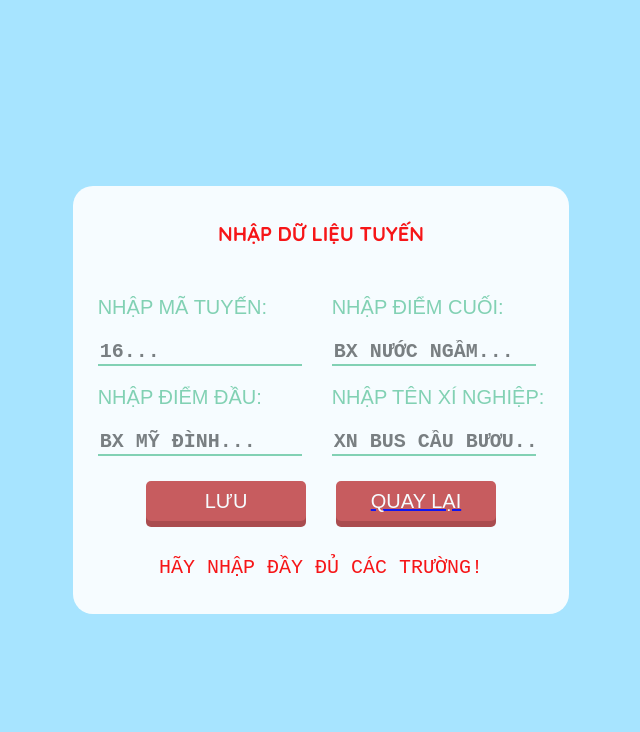
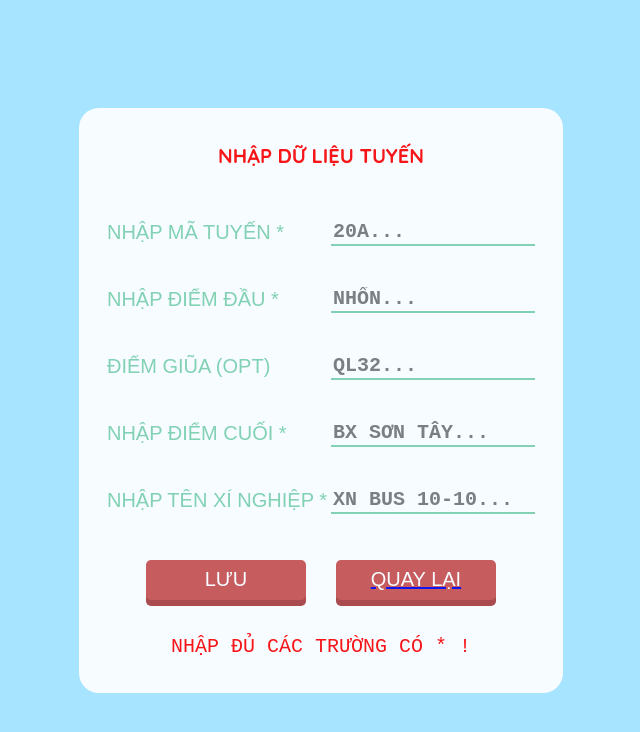
Before and after one commit to mhieu1296/LED_XE_BUYT_TRANSERCO, a plain HTML site: page input.html in a window 1280 px wide. Both pictures are taken after a click on the button "LƯU". Shown: the whole page, without its empty margins (319-959 px from the left). Drawn offline with Linux system fonts and the light colour scheme.

Commit message:
Them diem giua, danh cho cac tuyen co 3 chang

```diff
--- a/css/input.css
+++ b/css/input.css
@@ -7,7 +7,7 @@ body {
   background-size: cover;
   background-position: center;
   background-blend-mode: screen;
-  min-width: 400px;
+  min-width: 600px;
   display: flex;
   justify-content: center;
   align-items: center;
--- a/css/main.css
+++ b/css/main.css
@@ -6,7 +6,7 @@ body {
   background-size: cover;
   background-position: center;
   background-blend-mode: screen;
-  min-width: 350px;
+  min-width: 600px;
 }
 
 .LED {
@@ -140,6 +140,10 @@ body {
   gap: 10px;
   position: relative;
   text-transform: uppercase;
+
+  display: flex;
+  color: rgb(17, 205, 142);
+  font-size: 50pt;
 }
 
 /* dùng để chạy chữ, không xóa */
@@ -152,13 +156,12 @@ body {
   animation: marquee 12s linear infinite;
 }
 
-#diemDau,
+/* #diemDau,
+#diemGiua
 #diemCuoi,
 #HuyDongRaTuyen,
 #XeVeGara {
-  display: flex;
-  color: rgb(17, 205, 142);
-  font-size: 50pt;
+
 }
 
 #HuyDongRaTuyen,
@@ -167,9 +170,10 @@ body {
   justify-content: center;
   align-items: center;
   font-size: 50pt;
-}
+} */
 
-#arrow {
+#mui_ten_xanh1,
+#mui_ten_xanh2 {
   display: flex;
   max-width: 55px;
   max-height: 55px;
--- a/input.html
+++ b/input.html
@@ -16,23 +16,38 @@
     <div class="Nhap">
       <p id="NhapLabel">NHẬP DỮ LIỆU TUYẾN</p>
       <div class="NhapDuLieu">
-        <div class="cotTrai">
-          <p class="InputLabel">Nhập mã tuyến:</p>
-          <input id="maTuyenInput" type="text" placeholder="16..." />
+        <!-- <p class="InputLabel">Nhập mã tuyến *</p>
+        <input id="maTuyenInput" type="text" placeholder="20A..." />
 
-          <p class="InputLabel">Nhập điểm đầu:</p>
-          <input id="diemDauInput" type="text" placeholder="BX MỸ ĐÌNH..." />
-        </div>
-        <div class="cotPhai">
-          <p class="InputLabel">Nhập điểm cuối:</p>
-          <input id="diemCuoiInput" type="text" placeholder="BX NƯỚC NGẦM..." />
-          <p class="InputLabel">Nhập tên xí nghiệp:</p>
-          <input
-            id="xiNghiepInput"
-            type="text"
-            placeholder="XN BUS CẦU BƯƠU..."
-          />
-        </div>
+        <p class="InputLabel">Nhập điểm đầu *</p>
+        <input id="diemDauInput" type="text" placeholder="NHỔN..." />
+        <p class="InputLabel">ĐIỂM GIŨA (OPT)</p>
+        <input id="diemGiuaInput" type="text" placeholder="QL32..." class="khongBatBuoc"/>
+        <p class="InputLabel">Nhập điểm cuối *</p>
+        <input id="diemCuoiInput" type="text" placeholder="BX SƠN TÂY..." />
+        <p class="InputLabel">Nhập tên xí nghiệp *</p> -->
+        <table>
+          <tr>
+            <td><p class="InputLabel">Nhập mã tuyến *</p></td>
+            <td><input id="maTuyenInput" type="text" placeholder="20A..." /></td>
+          </tr>
+          <tr>
+            <td><p class="InputLabel">Nhập điểm đầu *</p></td>
+            <td><input id="diemDauInput" type="text" placeholder="NHỔN..." /></td>
+          </tr>
+          <tr>
+            <td><p class="InputLabel">ĐIỂM GIŨA (OPT)</p></td>
+            <td><input id="diemGiuaInput" type="text" placeholder="QL32..." class="khongBatBuoc" /></td>
+          </tr>
+          <tr>
+            <td><p class="InputLabel">Nhập điểm cuối *</p></td>
+            <td><input id="diemCuoiInput" type="text" placeholder="BX SƠN TÂY..." /></td>
+          </tr>
+          <tr>
+            <td><p class="InputLabel">Nhập tên xí nghiệp *</p></td>
+            <td><input id="xiNghiepInput" type="text" placeholder="XN BUS 10-10..." /></td>
+          </tr>
+        </table>
       </div>
       <div class="NutBam">
         <button class="NhapDuLieu" onclick="NhapDuLieu()">LƯU</button>
--- a/js/input.js
+++ b/js/input.js
@@ -1,25 +1,25 @@
 function NhapDuLieu() {
-  // Lấy tất cả các input trong div NhapDuLieu
-  const inputs = document.querySelectorAll(".NhapDuLieu input");
-  // Kiểm tra xem có ô nào bị bỏ trống không
+  const inputs = document.querySelectorAll("input");
+
   for (let input of inputs) {
-    if (input.value.trim() === "") {
-      document.getElementById("canhBao").innerText =
-        "HÃY NHẬP ĐẦY ĐỦ CÁC TRƯỜNG!";
+    const isRequired = !input.classList.contains("khongBatBuoc");
+
+    if (isRequired && input.value.trim() === "") {
+      document.getElementById("canhBao").innerText = "NHẬP ĐỦ CÁC TRƯỜNG CÓ * !";
       return;
-    } else {
-      document.getElementById("canhBao").innerText = "ĐÃ NHẬP ĐỦ";
     }
   }
 
   // Gán giá trị từ input vào localDrage để gán vào khi load trang (window_onload.js)
   const maTuyen = inputs[0].value;
   const diemDau = inputs[1].value;
-  const diemCuoi = inputs[2].value;
-  const xiNghiep = inputs[3].value;
+  const diemGiua = inputs[2].value;
+  const diemCuoi = inputs[3].value;
+  const xiNghiep = inputs[4].value;
 
   localStorage.setItem("maTuyen", maTuyen);
   localStorage.setItem("diemDau", diemDau);
+  localStorage.setItem("diemGiua", diemGiua);
   localStorage.setItem("diemCuoi", diemCuoi);
   localStorage.setItem("xiNghiep", xiNghiep);
   localStorage.setItem("MaTuyenCanGiua", maTuyen);
--- a/js/window_onload.js
+++ b/js/window_onload.js
@@ -8,17 +8,34 @@ window.onload = function () {
   // nhớ lại local storage
   const maTuyen = localStorage.getItem("maTuyen");
   const diemDau = localStorage.getItem("diemDau");
+  const diemGiua = localStorage.getItem("diemGiua");
   const diemCuoi = localStorage.getItem("diemCuoi");
   const xiNghiep = localStorage.getItem("xiNghiep");
 
+  console.log(diemGiua);
+
   document.getElementById("maTuyen").innerText = maTuyen;
   document.getElementById("diemDau").innerText = diemDau;
+  // document.getElementById("diemGiua").innerText = diemGiua;
+  if (diemGiua && diemGiua.trim() !== "") {
+    document.getElementById("diemGiua").innerText = diemGiua;
+  } else {
+    document.getElementById("mui_ten_xanh2").style.display = "none";
+    document.getElementById("diemGiua").style.display = "none";
+  }
   document.getElementById("diemCuoi").innerText = diemCuoi;
   document.getElementById("xiNghiep").innerText = xiNghiep;
   document.getElementById("MaTuyenCanGiua").innerText = maTuyen;
 
   document.getElementById("maTuyenLuu").innerText = maTuyen;
   document.getElementById("diemDauLuu").innerText = diemDau;
+  // document.getElementById("diemGiuaLuu").innerText = diemGiua;
+    if (diemGiua && diemGiua.trim() !== "") {
+    document.getElementById("diemGiuaLuu").innerText = diemGiua;
+  } else {
+    document.getElementById("mui_ten1").style.display = "none";
+    document.getElementById("diemGiuaLuu").style.display = "none";
+  }
   document.getElementById("diemCuoiLuu").innerText = diemCuoi;
   document.getElementById("xiNghiepLuu").innerText = xiNghiep;
 };
```
Also changed, not shown: index.html (+6 -2 lines).
